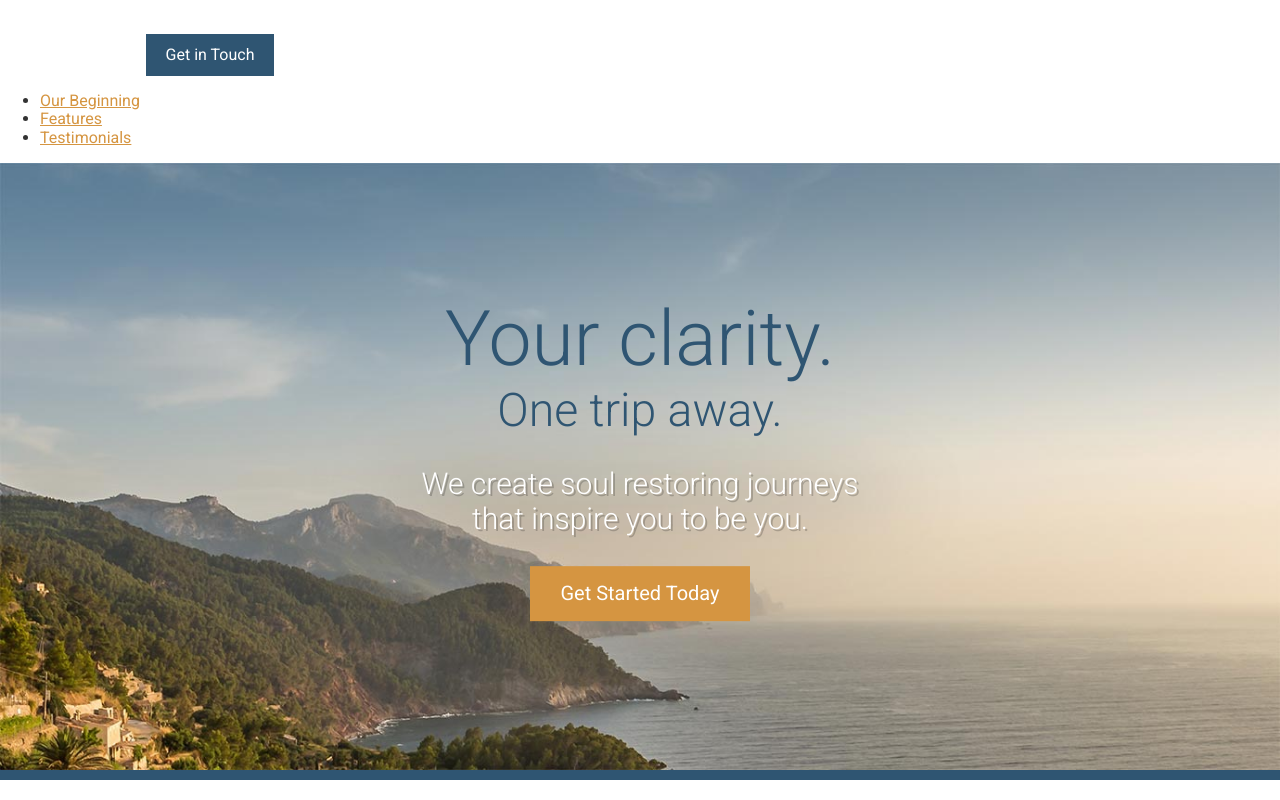
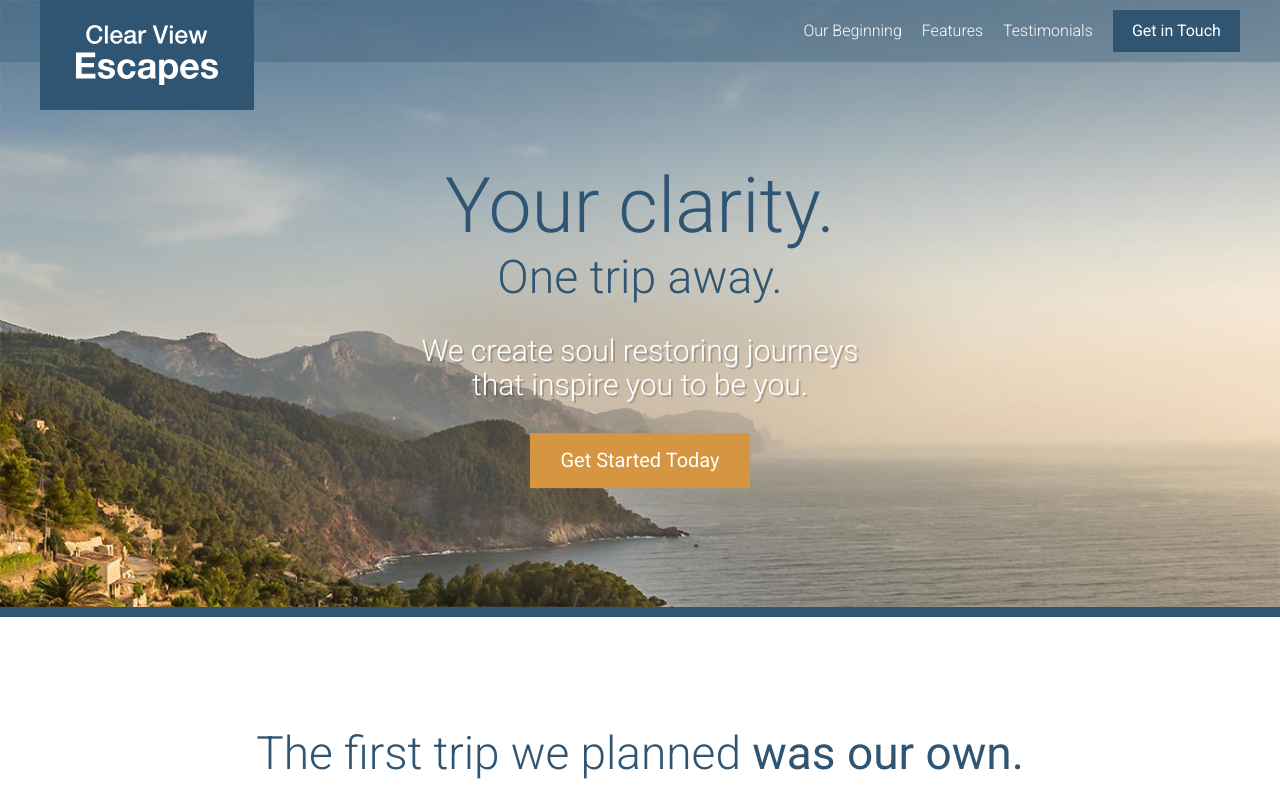
Before and after one commit to MilanPetrovic/mwd-travel, a website: page app/index.html in a window 1280 px wide. Shown: the top 800 px of the page. Drawn offline with Linux system fonts and the light colour scheme.

Commit message:
Header styling completed

```diff
--- a/app/assets/styles/modules/_large-hero.css
+++ b/app/assets/styles/modules/_large-hero.css
@@ -7,12 +7,17 @@
     }
 
     &__text-content {
+        padding-top: 88px;
         position: absolute;
         top: 50%;
         transform: translateY(-50%);
         left: 0;
         width: 100%;
         text-align: center;
+
+        @mixin atMedium {
+            padding-top: 60px;
+        }
     }
 
     &__title {
--- /dev/null
+++ b/app/assets/styles/modules/_primary-nav.css
@@ -0,0 +1,26 @@
+.primary-nav {
+
+    &--pull-right {
+        float: right;
+    }
+
+    ul {
+        margin: 0;
+        padding: 0;
+        @mixin clearfix;
+    }
+
+    li {
+        padding-right: 20px;
+        list-style: none;
+        float: left;
+    }
+
+    a {
+        display: block;
+        padding: 12px 0;
+        color: #fff;
+        text-decoration: none;
+        font-weight: 300;
+    }
+}
--- /dev/null
+++ b/app/assets/styles/modules/_site-header.css
@@ -0,0 +1,54 @@
+.site-header {
+    position: absolute;
+    padding: 10px 0;
+    width: 100%;
+    z-index: 2;
+
+    @mixin atMedium {
+        background-color: rgba($mainBlue, .3);
+    }
+
+    &__btn-container {
+        float: right;
+    }
+
+    &__logo {
+        position: absolute;
+        top: 0;
+        left: 50%;
+        transform: translateX(-50%) scale(.8);
+        transform-origin: 50% 0;
+        padding: 25px 36px;
+        background-color: $mainBlue;
+
+        @mixin atMedium {
+            left: auto;
+            transform: translateX(0) ;
+        }
+    }
+
+    &__logo__graphic {
+        text-indent: -9999px;
+    }
+
+    &__menu-icon {
+        width: 20px;
+        height: 20px;
+        background: white;
+        position: absolute;
+        top: 10px;
+        right: 10px;
+
+        @mixin atMedium {
+            display: none;
+        }
+    }
+
+    &__menu-content {
+        display: none;
+
+        @mixin atMedium {
+            display: block;
+        }
+    }
+}
--- a/app/assets/styles/modules/_sprite.css
+++ b/app/assets/styles/modules/_sprite.css
@@ -1,64 +1,64 @@
 /* modules/_sprite.css is generated by Gulp. Do not edit it directly. Instead, edit gulp/templates/sprite.css template. */
     .icon {
-        background-image: url('/assets/images/sprites/sprite-0d41a281.svg');
+        background-image: url('/assets/images/sprites/sprite-69f19c2e.svg');
+    }
+    .icon--clear-view-escapes {
+        width: 142.4px;
+        height: 59.53px;
+        background-position: 0 0;
     }
     .icon--comment {
         width: 64px;
         height: 64px;
-        background-position: 0 48.00806451612903%;
+        background-position: 99.70443349753694% 0;
     }
     .icon--facebook {
         width: 21.23px;
         height: 42.01px;
-        background-position: 86.80657778525466% 28.810192478936912%;
+        background-position: 26.040607071652357% 45.795830448496034%;
     }
     .icon--fire {
         width: 56px;
         height: 64px;
-        background-position: 31.527093596059114% 48.00806451612903%;
+        background-position: 0 99.56481481481481%;
     }
     .icon--globe {
         width: 64px;
         height: 64px;
-        background-position: 73.02564102564102% 0;
+        background-position: 27.586206896551722% 99.56481481481481%;
     }
     .icon--instagram {
         width: 42.01px;
         height: 42.01px;
-        background-position: 95.11959076455136% 57.58613603671484%;
+        background-position: 63.2917018534157% 49.234556504346486%;
     }
     .icon--mail {
         width: 64px;
         height: 48px;
-        background-position: 73.02564102564102% 45.714285714285715%;
-    }
-    .icon--mwd-travel {
-        width: 142.4px;
-        height: 59.53px;
-        background-position: 0 0;
+        background-position: 0 48.00806451612903%;
     }
     .icon--rain {
         width: 64px;
         height: 64px;
-        background-position: 63.58974358974359% 99.62096774193549%;
+        background-position: 99.70443349753694% 59.25925925925926%;
     }
     .icon--star {
         width: 64px;
         height: 64px;
-        background-position: 30.76923076923077% 99.62096774193549%;
+        background-position: 59.11330049261084% 99.56481481481481%;
     }
     .icon--twitter {
         width: 51.78px;
         height: 42.06px;
-        background-position: 99.60428530064665% 0;
+        background-position: 94.04330452560171% 98.50700323226104%;
     }
     .icon--wifi {
         width: 60px;
         height: 64px;
-        background-position: 0 99.62096774193549%;
+        background-position: 68.79227053140097% 0;
     }
     .icon--youtube {
         width: 34.75px;
         height: 42px;
-        background-position: 92.04013377926421% 86.35616438356163%;
+        background-position: 36.69752421959096% 45.792307692307695%;
     }
--- a/app/assets/styles/styles.css
+++ b/app/assets/styles/styles.css
@@ -14,3 +14,5 @@
 @import "modules/_testimonial";
 @import "modules/_sprite";
 @import "modules/_site-footer";
+@import "modules/_site-header";
+@import "modules/_primary-nav";
--- a/app/index.html
+++ b/app/index.html
@@ -10,16 +10,27 @@
     <link rel="stylesheet" href="temp/styles/styles.css">
 </head>
 <body>
-    <header>
-        <img src="assets/images/icons/mwd-travel.svg">
+    <header class="site-header">
+        <div class="wrapper">
+            <div class="site-header__logo">
+                <div class="site-header__logo__graphic icon icon--clear-view-escapes">MWD Travel</div>
+            </div>
+
+            <!-- <div class="site-header__menu-icon"></div> -->
+
+            <div class="site-header__menu-content">
+                <div class="site-header__btn-container">
                     <a href="#" class="btn">Get in Touch</a>
-        <nav>
+                </div>
+                <nav class="primary-nav primary-nav--pull-right">
                     <ul>
                         <li><a href="#our-beginning">Our Beginning</a></li>
                         <li><a href="#features">Features</a></li>
                         <li><a href="#testimonials">Testimonials</a></li>
                     </ul>
                 </nav>
+            </div>
+        </div>
     </header>
 
     <div class="large-hero">
--- a/app/temp/styles/styles.css
+++ b/app/temp/styles/styles.css
@@ -479,6 +479,7 @@ a {
     }
 
 .large-hero__text-content {
+        padding-top: 88px;
         position: absolute;
         top: 50%;
         -webkit-transform: translateY(-50%);
@@ -486,6 +487,13 @@ a {
         left: 0;
         width: 100%;
         text-align: center;
+    }
+
+@media (min-width: 800px) {
+
+.large-hero__text-content {
+            padding-top: 60px
+    }
     }
 
 .large-hero__title {
@@ -965,79 +973,79 @@ a {
 /* modules/_sprite.css is generated by Gulp. Do not edit it directly. Instead, edit gulp/templates/sprite.css template. */
 
 .icon {
-        background-image: url('/assets/images/sprites/sprite-0d41a281.svg');
+        background-image: url('/assets/images/sprites/sprite-69f19c2e.svg');
+    }
+
+.icon--clear-view-escapes {
+        width: 142.4px;
+        height: 59.53px;
+        background-position: 0 0;
     }
 
 .icon--comment {
         width: 64px;
         height: 64px;
-        background-position: 0 48.00806451612903%;
+        background-position: 99.70443349753694% 0;
     }
 
 .icon--facebook {
         width: 21.23px;
         height: 42.01px;
-        background-position: 86.80657778525466% 28.810192478936912%;
+        background-position: 26.040607071652357% 45.795830448496034%;
     }
 
 .icon--fire {
         width: 56px;
         height: 64px;
-        background-position: 31.527093596059114% 48.00806451612903%;
+        background-position: 0 99.56481481481481%;
     }
 
 .icon--globe {
         width: 64px;
         height: 64px;
-        background-position: 73.02564102564102% 0;
+        background-position: 27.586206896551722% 99.56481481481481%;
     }
 
 .icon--instagram {
         width: 42.01px;
         height: 42.01px;
-        background-position: 95.11959076455136% 57.58613603671484%;
+        background-position: 63.2917018534157% 49.234556504346486%;
     }
 
 .icon--mail {
         width: 64px;
         height: 48px;
-        background-position: 73.02564102564102% 45.714285714285715%;
-    }
-
-.icon--mwd-travel {
-        width: 142.4px;
-        height: 59.53px;
-        background-position: 0 0;
+        background-position: 0 48.00806451612903%;
     }
 
 .icon--rain {
         width: 64px;
         height: 64px;
-        background-position: 63.58974358974359% 99.62096774193549%;
+        background-position: 99.70443349753694% 59.25925925925926%;
     }
 
 .icon--star {
         width: 64px;
         height: 64px;
-        background-position: 30.76923076923077% 99.62096774193549%;
+        background-position: 59.11330049261084% 99.56481481481481%;
     }
 
 .icon--twitter {
         width: 51.78px;
         height: 42.06px;
-        background-position: 99.60428530064665% 0;
+        background-position: 94.04330452560171% 98.50700323226104%;
     }
 
 .icon--wifi {
         width: 60px;
         height: 64px;
-        background-position: 0 99.62096774193549%;
+        background-position: 68.79227053140097% 0;
     }
 
 .icon--youtube {
         width: 34.75px;
         height: 42px;
-        background-position: 92.04013377926421% 86.35616438356163%;
+        background-position: 36.69752421959096% 45.792307692307695%;
     }
 
 .site-footer {
@@ -1061,3 +1069,102 @@ a {
             margin-right: 1.4em
     }
     }
+
+.site-header {
+    position: absolute;
+    padding: 10px 0;
+    width: 100%;
+    z-index: 2;
+}
+
+@media (min-width: 800px) {
+
+.site-header {
+        background-color: rgba(47,85,114, .3)
+}
+    }
+
+.site-header__btn-container {
+        float: right;
+    }
+
+.site-header__logo {
+        position: absolute;
+        top: 0;
+        left: 50%;
+        -webkit-transform: translateX(-50%) scale(.8);
+                transform: translateX(-50%) scale(.8);
+        -webkit-transform-origin: 50% 0;
+                transform-origin: 50% 0;
+        padding: 25px 36px;
+        background-color: #2f5572;
+    }
+
+@media (min-width: 800px) {
+
+.site-header__logo {
+            left: auto;
+            -webkit-transform: translateX(0) ;
+                    transform: translateX(0)
+    }
+    }
+
+.site-header__logo__graphic {
+        text-indent: -9999px;
+    }
+
+.site-header__menu-icon {
+        width: 20px;
+        height: 20px;
+        background: white;
+        position: absolute;
+        top: 10px;
+        right: 10px;
+    }
+
+@media (min-width: 800px) {
+
+.site-header__menu-icon {
+            display: none
+    }
+    }
+
+.site-header__menu-content {
+        display: none;
+    }
+
+@media (min-width: 800px) {
+
+.site-header__menu-content {
+            display: block
+    }
+    }
+
+.primary-nav--pull-right {
+        float: right;
+    }
+
+.primary-nav ul {
+        margin: 0;
+        padding: 0;
+    }
+
+.primary-nav ul::after {
+        content: "";
+        clear: both;
+        display: table;
+    }
+
+.primary-nav li {
+        padding-right: 20px;
+        list-style: none;
+        float: left;
+    }
+
+.primary-nav a {
+        display: block;
+        padding: 12px 0;
+        color: #fff;
+        text-decoration: none;
+        font-weight: 300;
+    }
--- a/gulp/tasks/styles.js
+++ b/gulp/tasks/styles.js
@@ -4,11 +4,12 @@ var gulp = require('gulp'),
     postcssvars = require('postcss-simple-vars'),
     nestedcss = require('postcss-nested'),
     postcssImport = require('postcss-import'),
-    mixins = require('postcss-mixins');
+    mixins = require('postcss-mixins'),
+    hexrgba = require('postcss-hexrgba');
 
 gulp.task('styles', function() {
     return gulp.src('./app/assets/styles/styles.css')
-        .pipe(postcss([postcssImport, mixins, postcssvars, nestedcss, autoprefixer]))
+        .pipe(postcss([postcssImport, mixins, postcssvars, nestedcss, hexrgba, autoprefixer]))
         .on('error', function(errorInfo) {
             console.log(errorInfo.toString());
             this.emit('end');
--- a/package.json
+++ b/package.json
@@ -15,6 +15,7 @@
     "gulp-rename": "^1.2.2",
     "gulp-svg-sprite": "^1.3.7",
     "gulp-watch": "^4.3.11",
+    "postcss-hexrgba": "^1.0.0",
     "postcss-import": "^11.0.0",
     "postcss-mixins": "^6.2.0",
     "postcss-nested": "^2.1.2",
```
Also changed, not shown: app/assets/images/icons/clear-view-escapes.svg (added), app/assets/images/icons/mwd-travel.svg (deleted), app/assets/images/sprites/sprite-0d41a281.svg (deleted), app/assets/images/sprites/sprite-69f19c2e.svg (added), 1 other file. Lines whose indentation alone changed are shown as unchanged.
